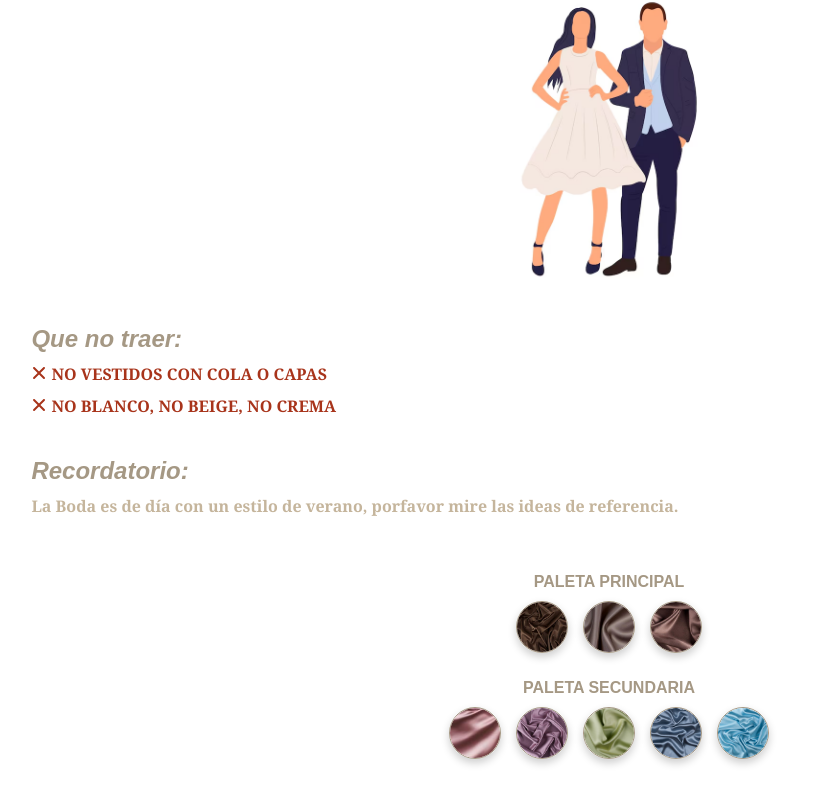
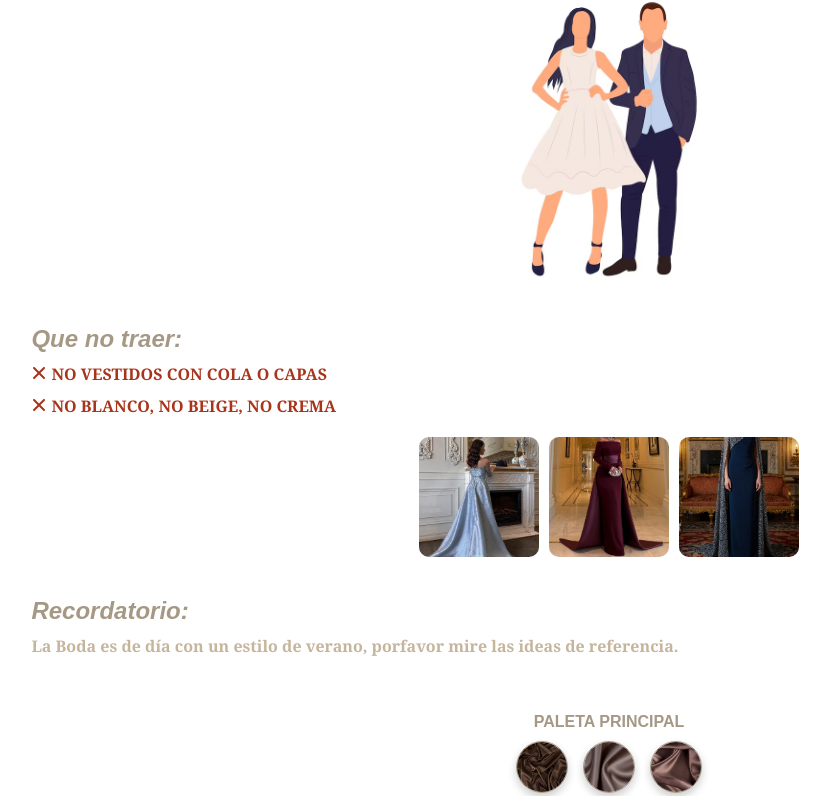
Before and after one commit to menottiRicardo/my-wedding-site, a website built with Vite: page dress-code.html in a window 1280 px wide. Shown: the part 272-1068 px from the top of the page, without its empty margins (31-861 px from the left). Built offline with nearby package versions, Linux system fonts and the light colour scheme; a web font is replaced by a local one.

Commit message:
dress code

```diff
--- a/dress-code.html
+++ b/dress-code.html
@@ -17,7 +17,7 @@
   <!-- Open Graph / Facebook -->
   <meta property="og:type" content="website" />
   <meta property="og:url" content="https://invitation.wedding/dress-code.html" />
-  <meta property="og:title" content="Código de Vestimenta - Boda de Verano" />
+  <meta property="og:title" content="R & R | Código de Vestimenta" />
   <meta property="og:description" content="Guía completa del código de vestimenta para nuestra boda de verano. Descubre qué colores usar, qué evitar y encuentra inspiración para tu outfit perfecto." />
   <meta property="og:image" content="/logo1.jpg" />
   <meta property="og:image:width" content="1200" />
@@ -29,7 +29,7 @@
   <!-- Twitter -->
   <meta property="twitter:card" content="summary_large_image" />
   <meta property="twitter:url" content="https://invitation.wedding/dress-code.html" />
-  <meta property="twitter:title" content="Código de Vestimenta - Boda de Verano" />
+  <meta property="twitter:title" content="R & R | Código de Vestimenta" />
   <meta property="twitter:description" content="Guía completa del código de vestimenta para nuestra boda de verano. Descubre qué colores usar, qué evitar y encuentra inspiración para tu outfit perfecto." />
   <meta property="twitter:image" content="/logo1.jpg" />
   <meta property="twitter:image:alt" content="Logo de la boda - Código de vestimenta" />
@@ -55,7 +55,7 @@
   {
     "@context": "https://schema.org",
     "@type": "Event",
-    "name": "Código de Vestimenta - Boda de Verano",
+    "name": "R & R | Código de Vestimenta",
     "description": "Guía completa del código de vestimenta para nuestra boda de verano",
     "eventStatus": "https://schema.org/EventScheduled",
     "eventAttendanceMode": "https://schema.org/OfflineEventAttendanceMode",
@@ -249,6 +249,22 @@
     transform: translateY(-2px);
     box-shadow: 0 8px 20px rgba(0, 0, 0, 0.3);
   }
+
+  .not-allowed-imgs {
+    display: flex;
+    flex-direction: row;
+    justify-content: center;
+    align-items: center;
+    gap: 10px;
+    margin-top: 10px;
+  }
+
+  .not-allowed-img {
+    width: 120px;
+    height: 120px;
+    object-fit: cover;
+    border-radius: 10px;
+  }
 </style>
 
 <body>
@@ -288,6 +304,12 @@
             d="M55.1 73.4c-12.5-12.5-32.8-12.5-45.3 0s-12.5 32.8 0 45.3L147.2 256 9.9 393.4c-12.5 12.5-12.5 32.8 0 45.3s32.8 12.5 45.3 0L192.5 301.3 329.9 438.6c12.5 12.5 32.8 12.5 45.3 0s12.5-32.8 0-45.3L237.8 256 375.1 118.6c12.5-12.5 12.5-32.8 0-45.3s-32.8-12.5-45.3 0L192.5 210.7 55.1 73.4z" />
         </svg>No Blanco, No Beige, No Crema
       </p>
+
+      <div class="not-allowed-imgs">
+        <img src="/cola.jpeg" alt="not-allowed-1" class="not-allowed-img"/>
+        <img src="/cola2.jpeg" alt="not-allowed-2" class="not-allowed-img"/>
+        <img src="/capa.jpeg" alt="not-allowed-3" class="not-allowed-img"/>
+      </div>
     </div>
 
     <div class="dress-code">
```
Also changed, not shown: public/capa.jpeg (added).
